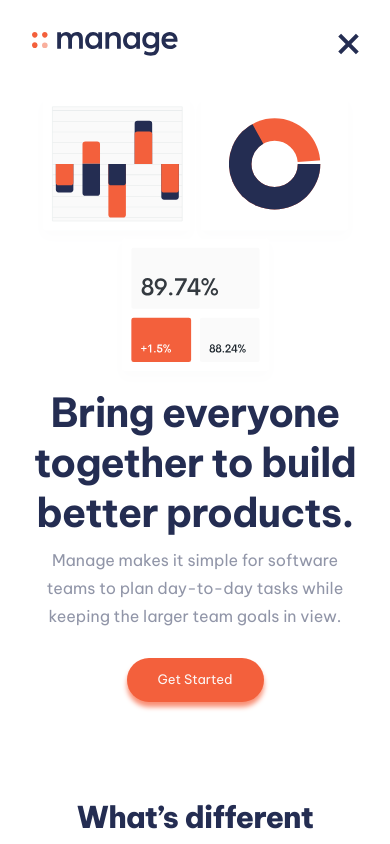
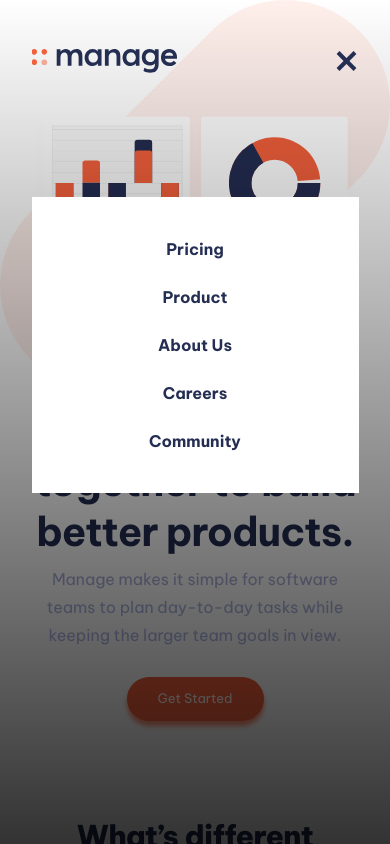
Before and after one commit to ZiadHmedan/landingPage, a React (Vite) app: page / in a window 390 px wide. Both pictures are taken after a click on the button 346 px from the left and 44 px from the top of the page. Shown: the top 844 px of the page. Built offline with nearby package versions, Linux system fonts and the light colour scheme.

Commit message:
the end of mobile design

```diff
--- a/package.json
+++ b/package.json
@@ -11,7 +11,8 @@
   },
   "dependencies": {
     "react": "^18.2.0",
-    "react-dom": "^18.2.0"
+    "react-dom": "^18.2.0",
+    "react-intersection-observer": "^9.10.3"
   },
   "devDependencies": {
     "@types/react": "^18.2.66",
--- a/src/App.jsx
+++ b/src/App.jsx
@@ -5,24 +5,24 @@ import { Header } from "./components";
 // import Features from "./pages/Features";
 import { GetStarted, Features, Hero, Testimonials, ContactUs } from "./pages";
 import { features, testimonials } from "./data";
+import { bgTablet } from "./utils";
 function App() {
   const [isOpen, setIsOpen] = useState(false);
   function handleOpen() {
     setIsOpen(show => !show);
   }
   return (
-    <>
-      {/* <img src={bgHeader} alt="background " className="absolute  z-[-1] top-[-15%] right-[-16%] "/> */}
-
+    <div className="">
+      <img src={bgTablet} alt="bav" className={`xl:hidden transition ease-in-out duration-700 absolute ${!isOpen ? "translate-y-[-200%] ":" top-0"}  -z-10`} />
       <Header isOpen={isOpen} handleOpen={handleOpen} />
       <Hero />
       <main>
         <Features features={features} />
-        <Testimonials testimonials={testimonials}/>
+        <Testimonials testimonials={testimonials} />
         <GetStarted />
       </main>
-      <ContactUs/>
-    </>
+      <ContactUs />
+    </div>
   );
 }
 
--- a/src/components/Header.jsx
+++ b/src/components/Header.jsx
@@ -1,52 +1,44 @@
 /* eslint-disable react/prop-types */
 // /* eslint-disable react/prop-types */
-// import { logo, humburgerIcon, closeIcon } from "../utils";
-// import Button from "./Button";
-// import Navbar from "./Navbar";
-// export default function Header({isOpen, handleOpen}) {
-//   return (
-//     <header className="container">
-//       <div className="flex-center">
-//         <a href="#">
-//           <img src={logo} alt="manage-logo" />
-//         </a>
-//         <Navbar />
+import { logo } from "../utils";
+import MobileNavbar from "./MobileNavbar";
 
-import { closeIcon, humburgerIcon, logo } from "../utils"
 import Navbar from "./Navbar";
-
-//         <Button type="header" />
-//         <button className="xl:hidden z-20 " onClick={handleOpen}>
-//           {!isOpen ? (
-//             <img src={humburgerIcon} alt="humburgerIcon" />
-//           ) : (
-//             <img src={closeIcon} alt="closeIcon" className="" />
-//           )}
-//         </button>
-//       </div>
-//     </header>
-//   );
-// }
 
 export default function Header({ isOpen, handleOpen }) {
   return (
-    <header className=" container flex   justify-between xl:mt-[73px] mt-8 items-center  ">
+    <>
+      {isOpen && (
+        <div className="bg-linear fixed top-0 right-0 left-0 bottom-0"></div>
+      )}
+      <header className="z-50  py-4 container fixed flex top-[33px] left-[50%] translate-x-[-50%] justify-between ">
         <a href="#">
           <img src={logo} alt="manage-logo" />
         </a>
-
         <Navbar />
-      <button className=" btn xl:grid  hidden btn-orange">
-        Get Started
-      </button>
+         <MobileNavbar isOpen={isOpen}/>
+        <button className=" btn xl:grid  hidden btn-orange">Get Started</button>
 
         <button className="xl:hidden" onClick={handleOpen}>
-        {!isOpen ? (
-          <img src={humburgerIcon} alt="humburgerIcon" />
-        ) : (
-          <img src={closeIcon} alt="closeIcon" className="" />
-        )}
+          <div className="flex flex-col gap-[3px]  ">
+            <span
+              className={`bg-DarkBlue w-6 h-1 transition ease-in-out duration-300 inline-block ${
+                isOpen && " translate-y-[7px] rotate-45"
+              } `}
+            ></span>
+            <span
+              className={`bg-DarkBlue w-6 h-1 transition ease-in-out duration-300 inline-block ${
+                isOpen && " opacity-0 "
+              } `}
+            ></span>
+            <span
+              className={`bg-DarkBlue w-6 h-1 transition ease-in-out duration-300 inline-block ${
+                isOpen && "translate-y-[-7px] rotate-[-45deg] "
+              } `}
+            ></span>
+          </div>
         </button>
       </header>
+    </>
   );
 }
--- /dev/null
+++ b/src/components/MobileNavbar.jsx
@@ -0,0 +1,25 @@
+
+export default function MobileNavbar({isOpen}) {
+  return (
+
+    <nav className={`absolute left-[50%]   translate-y-[50%] container z-50 transition ease-in-out duration-300  ${isOpen ? " translate-x-[-50%] " :"translate-x-[100%]"} `}>
+        <ul className="  text-center space-y-6 bg-white py-10 font-bold ">
+        <li className="hover:opacity-50  transition ease-in-out duration-300">
+          <a href="#">Pricing</a>
+        </li>
+        <li className=" hover:opacity-50   transition  ease-in-out duration-300">
+          <a href="#">Product</a>
+        </li>
+        <li className=" hover:opacity-50 transition  ease-in-out duration-300">
+          <a href="#">About Us</a>
+        </li>
+        <li className=" hover:opacity-50  transition   ease-in-out duration-300">
+          <a href="#">Careers</a>
+        </li>
+        <li className=" hover:opacity-50  transition  ease-in-out duration-300">
+          <a href="#">Community</a>
+        </li>
+        </ul>
+    </nav>
+  )
+}
--- a/src/index.css
+++ b/src/index.css
@@ -81,3 +81,8 @@
   font-weight: normal;
   font-style: normal;
 }
+.bg-img{
+  background-image: url("./assets/images/bg-tablet-pattern.svg");
+  background-repeat: no-repeat;
+  background-position: right-top;
+}
--- a/src/pages/Hero.jsx
+++ b/src/pages/Hero.jsx
@@ -1,30 +1,8 @@
-// import { Button } from "../components";
-// import { heroImage } from "../utils";
-
 import { heroImage } from "../utils";
-
-// export default function Hero() {
-//   return (
-//     <div className="grid xl:grid-cols-2 container     content-center h-screen  ">
-//       <div className="  text-center xl:text-left max-xl:order-2 grid content-center">
-//         <h1 className="text-lg xl:text-xl leading-xl  xl:leading-xl1 tracking-sm   font-bold">
-//           Bring everyone together to build better products.
-//         </h1>
-//         <p className=" leading-xs xl:leading-xss  xl:max-w-[32ch] text-darkGrayishBlue  ">
-//           Manage makes it simple for software teams to plan day-to-day tasks
-//           while keeping the larger team goals in view.
-//         </p>
-//         <div className=" grid ">
-//           <Button type="hero" />
-//         </div>
-//       </div>
-//     </div>
-//   );
-// }
 
 export default function Hero() {
   return (
-    <div className="container grid lg:grid-cols-2 xl:mt-[120px] mt-9 ">
+    <div className="container grid lg:grid-cols-2 xl:mt-[220px] mt-[111px] ">
       <div className="max-lg:order-2 place-self-center ">
         <h1 className="h1-text max-lg:text-center ">
           Bring everyone together to build better products.
--- a/src/pages/Testimonials.jsx
+++ b/src/pages/Testimonials.jsx
@@ -7,7 +7,7 @@ export default function Testimonials({ testimonials }) {
   useEffect(() => {
     const intervalId = setInterval(() => {
       setIsActive((isActive + 1) % 5 === 0 ? 1 : (isActive + 1) % 5);
-    }, 2500);
+    }, 3500);
 
     return () => {
       clearInterval(intervalId);
@@ -19,21 +19,12 @@ export default function Testimonials({ testimonials }) {
       <h2 className="h2-text  text-center  xl:mb-[56px] mb-[62px]  ">
         What they’ve said
       </h2>
-        {/* <ul className="   mt-[158px] w-[2250px] flex gap-8  ">
-          {testimonials.map(({ id, Name, comment, avatar }) => (
-            <li key={id} className={`w-[540px]  bg-almost-white relative `}>
-              <img src={avatar} alt ={`${Name}-avatar`} className=" absolute right-[50%] translate-x-[50%] translate-y-[-50%] w-[72px] h-[72px]"/>
-              <h3 className="h3-text text-center mt-[67px] max-xl:mt-[60px]">{Name}</h3>
-              <p className={`p-text  text-center  mt-5  font-vitenam px-10`}>{comment}</p>
-            </li>
-          ))}
 
-        </ul> */}
-      <ul className="  relative mx-auto w-[340px] h-[248px]   mt-[158px]    flex flex-col gap-10 ">
+      <ul className=" bg-almost-white -z-50 relative mx-auto w-[340px] min-h-[248px]   mt-[158px]    flex flex-col gap-10 ">
         {testimonials.map(({ id, Name, comment, avatar }) => (
           <li
             key={id}
-            className={` bg-almost-white transition ease-in-out  duration-700 absolute -z-10   mx-auto ${
+            className={`   transition ease-in-out  duration-700 absolute -z-10   mx-auto ${
               id === isActive ? "opacity-100" : "opacity-0"
             }`}
           >
@@ -53,7 +44,7 @@ export default function Testimonials({ testimonials }) {
           </li>
         ))}
       </ul>
-      <ul className="flex gap-1 mx-auto  justify-center">
+      <ul className="flex gap-1 mx-auto mt-5 justify-center">
         {testimonials.map(({ id }) => (
           <li key={id} className={`w-2 h-2  ${id === isActive ?"bg-BrightRed" :"bg-white"} border border-BrightRed rounded-full`}></li>
         ))}
--- a/src/utils/index.js
+++ b/src/utils/index.js
@@ -8,6 +8,7 @@ import instagram from "../assets/images/icon-instagram.svg";
 import pinterest from "../assets/images/icon-pinterest.svg";
 import twitter from "../assets/images/icon-twitter.svg";
 import youtube from "../assets/images/icon-youtube.svg";
+import bgTablet from "../assets/images/bg-tablet-pattern.svg";
 
 import steve from "../assets/images/steve.jpg";
 import dave from "../assets/images/dave.jpg";
@@ -29,4 +30,5 @@ export {
   ben,
   richard,
   dave,
+  bgTablet
 };
```
Also changed, not shown: src/components/Button.jsx (+1 -21 lines), src/utlis/index.js (deleted), 1 other file (tests, documents, lock files or other folders). Lines whose indentation alone changed are shown as unchanged.
